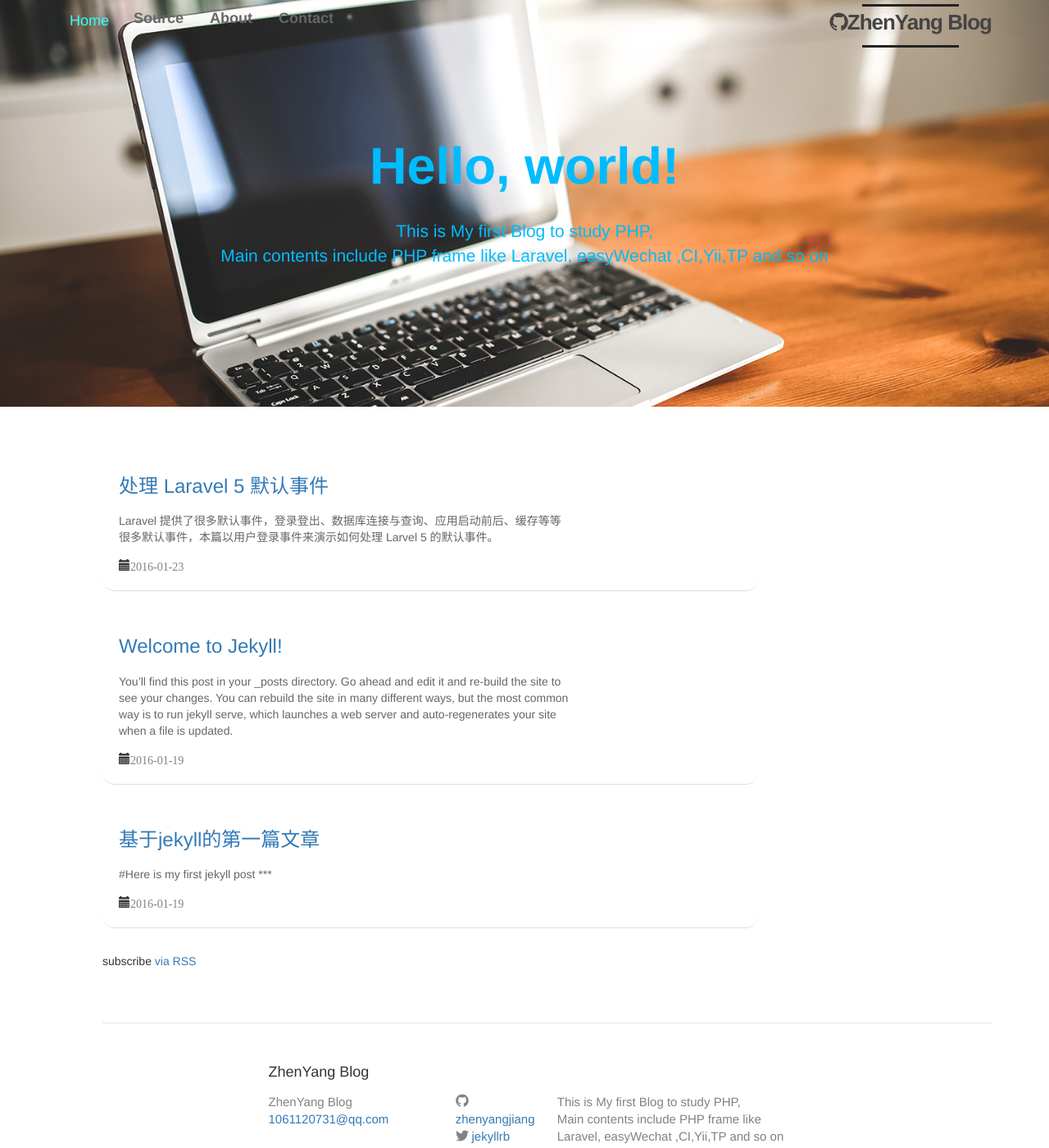
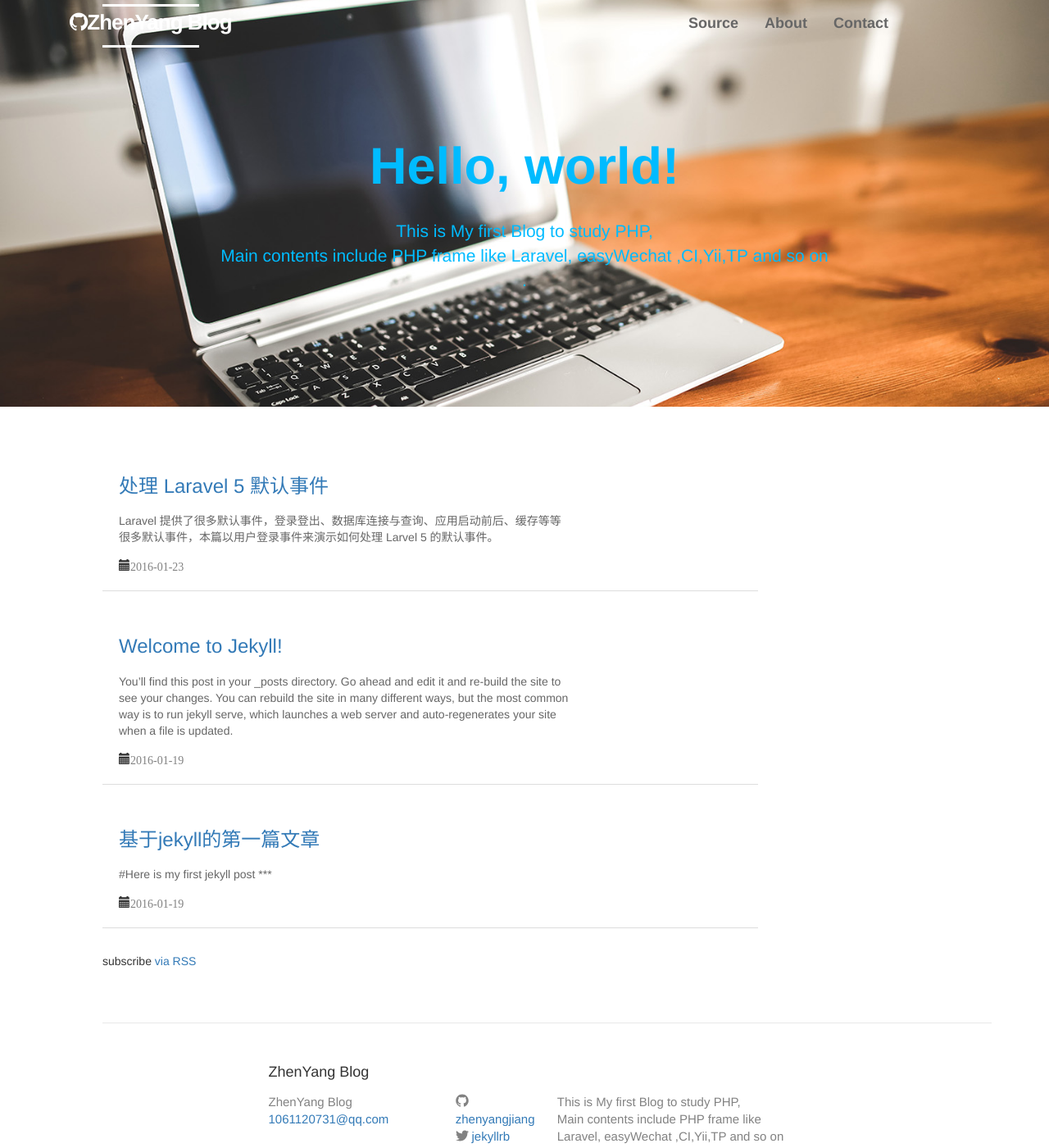
Before and after one commit to 0xCucu/zhenyangjiang.github.io, a Jekyll site: the page built from index.html, in a window 1280 px wide and 1400 px high. Shown: the whole window at 82% size. Built offline with Jekyll 4.4.1, drawn with Linux system fonts in a browser that asks for light colours; the list of posts is cut into pages by our own code.

Commit message:
1-29 17:13

```diff
--- a/_includes/header.html
+++ b/_includes/header.html
@@ -1,5 +1,23 @@
-<header class="" style="position:fixed;width:100%">
-	<div class="container">
+<style type="text/css">
+
+</style>
+<header class="nav pulls" >
+<div class="container">
+	<div class="col-md-5 logo">
+			<ul class="nav navbar-nav " >
+			{% if site.github_username %}
+				<span class="line-before">
+					<i class="line" ></i>
+				</span>
+					<a class="site-title hover"  href="https://github.com/{{ site.github_username }}" style="color: #fff;"><i class="icon-github"></i>{{ site.title }}</a>
+				<span class="line-after" >
+					<i class="line" ></i>
+				</span>
+			{% endif %}
+			</ul>
+	</div>
+	<div class="col-md-7">
+
 		<div class="navbar-header" role="navigation">
 			 <button type="button" class="navbar-toggle collapsed" data-toggle="collapse" data-target="#bs-example-navbar-collapse-1" aria-expanded="false" style="background-color:#5599FF">
 				<span class="sr-only" style="background-color:white">Toggle navigation</span>
@@ -7,37 +25,21 @@
 				<span class="icon-bar" style="background-color:white" ></span>
 				<span class="icon-bar" style="background-color:white"></span>
 			</button>
-			<div>
-			<span class="icon icon--github"></span>
 
-			<a class="navbar-brand" href="/" style="color:#33FFFF ">Home</a>
-			{% if site.github_username %}
-					<a class="site-title phone-logo hover"  href="https://github.com/{{ site.github_username }}"><i class="icon-github"></i>{{ site.title }}</a>
-			{% endif %}
-			</div>
 		</div>
 		<div class="collapse navbar-collapse" id="bs-example-navbar-collapse-1">
-			<ul class="nav nav-pills nav-move" >
+			<ul class="nav nav-pills nav-move  navbar-right" >
 				{%for my_pages in site.pages%}
 					{%if my_pages%}
 						<li><a href="{{ my_pages.url | prepend: site.baseurl }}" class="nav-con " style="color: #666666">{{my_pages.title}}</a></li>
 					{%endif%}
 				{%endfor%}
 			</ul>
-			<ul class="nav navbar-nav navbar-right " >
-			{% if site.github_username %}
-				<span class="line-before">
-					<i class="line"></i>
-				</span>
-					<a class="site-title hover"  href="https://github.com/{{ site.github_username }}"><i class="icon-github"></i>{{ site.title }}</a>
-				<span class="line-after">
-					<i class="line"></i>
-				</span>
-			{% endif %}
-			</ul>
+
 		</div>
 		<span class="octicon octicon-mark-github"></span>
 	</div>
+</div>
 </header>
 <div class="jumbotron" style="background:url('/assets/images/bg.jpg') no-repeat center center  ;width:100%;height:100%;background-size:cover;">
 	 <div class="container " style="height:400px" >
--- a/assets/css/core.css
+++ b/assets/css/core.css
@@ -1,9 +1,51 @@
+body{
+font-family: "Helvetica Neue","Microsoft Yahei","Microsoft Sans Serif","WenQuanYi Micro Hei",Helvetica,"Segoe UI",Arial,freesans,sans-serif;}
+a{
+
+    	text-decoration:none;
+
+}
+a:hover{
+	text-decoration:none;
+
+}
+.nav{
+	 transition-duration: .2s;
+    transition-timing-function:cubic-bezier(0.8,0.8,0.45,0.8)   ;
+    transition-delay: 0s;transition-property: background-color;
+    }
+    .geopattern h3{
+    	transition-duration: .2s;
+    transition-timing-function:cubic-bezier(0.8,0.8,0.45,0.8)   ;
+    transition-delay: 0s;transition-property: font-size;
+
+    }
+   .geopattern h3:hover{
+
+	color: #fff;
+	font-size: 25px;
+   }
+.pulls{
+
+
+	position:fixed;width:100%;z-index:100;
+}
+.center{
+
+	line-height: 30px;display:block;word-break: break-all;word-wrap: break-word;
+text-align:center
+}
+.collapse >ul>li{
+	margin-top: 6px;
+}
 .ce{
 
     padding-left: 70px;
     margin-right: auto;
     margin-left: auto;
 }
+.hover{
+text-align:center}
 .home{
      max-width: 800px;
 }
@@ -34,7 +76,7 @@ overflow:hidden;
 	display:block;
 	height:3px;
 	left:-100%;
-	background: #222;
+	background: #fff;
 	left:-150px;
 }
 
@@ -53,7 +95,7 @@ overflow:hidden;
 	display:block;
 	height:3px;
 
-	background: #222;
+	background: #fff;
 	left:150%;
 }
 .hover{
@@ -70,10 +112,10 @@ overflow:hidden;
 .hover:hover{
 	font-size:50;
 }
-.navbar-right{
+.logo{
 
 	position:relative;
-	top:-55px;
+	top:-5px;
 }
 .jumb-move2{
 	color:#00BBFF;
@@ -110,6 +152,7 @@ overflow:hidden;
 
 
  }
+
 .post-link:hover{
 font-size:30px;
 
@@ -125,7 +168,7 @@ font-size:30px;
     transition-duration: .2s;
     transition-timing-function:  ease-in;
     transition-delay: 0s;transition-property: background;
-	border-radius:15px;
+
 
 }
 .post-page:hover{
@@ -147,12 +190,10 @@ font-size:30px;
 	opacity:0;
 }
 @media (max-width: 768px){
-.navbar-right{
-    display:none;
+.line{
+    display:none!important;
 }
-.phone-logo{
-	display:block;
-}
+
 }
 .list{
     position: relative;
--- a/assets/js/core.js
+++ b/assets/js/core.js
@@ -5,7 +5,7 @@ $(document).ready(function(){
 		function(){$(".nav-move").animate({opacity:'1',top:'0px'},'fast',next)},
 		function(){$(".jumb-move").animate({opacity:'1',top:'100px'},next)},
 		function(){$(".jumb-move2").animate({opacity:'1',left:'0px'},1000,next)},
-		function(){$(".home h1").animate({opacity:'1'},1000,next)},
+
 		function(){$(".post-list li").animate({opacity:'1',top:'0px'},'fast')},
 
 
@@ -21,5 +21,13 @@ $(document).ready(function(){
 	});
 
 
+});
+	$(window).scroll(function(){
+		if($(window).scrollTop()>100){
+			$('.pulls').css('background-color','#77DDFF','hover');
 
-});
+		}else{
+			$('.pulls').css('background-color','transparent');
+		}
+
+	});
--- a/index.html
+++ b/index.html
@@ -72,7 +72,7 @@ $(document).ready(function(){
 
 			$.each(datas,function(){
 					Item =
-					'<li class="col-sm-6 col-md-4 col-lg-3 list"><a class="geopattern  svg-img" data-pattern-id='+this['name']+'href="'+this['html_url']+'"><h3>'+this['name']+'</h3></a></li>';
+					'<li style="padding:0px 0px" class="col-sm-6 col-md-6 col-lg-5 list"><a class="geopattern  svg-img" data-pattern-id="'+this['name']+'" href="'+this['html_url']+'"><h3>'+this['name']+'</h3></a></li><div style="background: rgba(0,0,0,.6);width:120px" > </div>';
 				$('.github').append(Item);
 				$('.geopattern').each(function(){
 		            var pattern = GeoPattern.generate($(this).data('pattern-id'));
```
Also changed, not shown: Source.md (+7 -1 lines), 11 other files.
